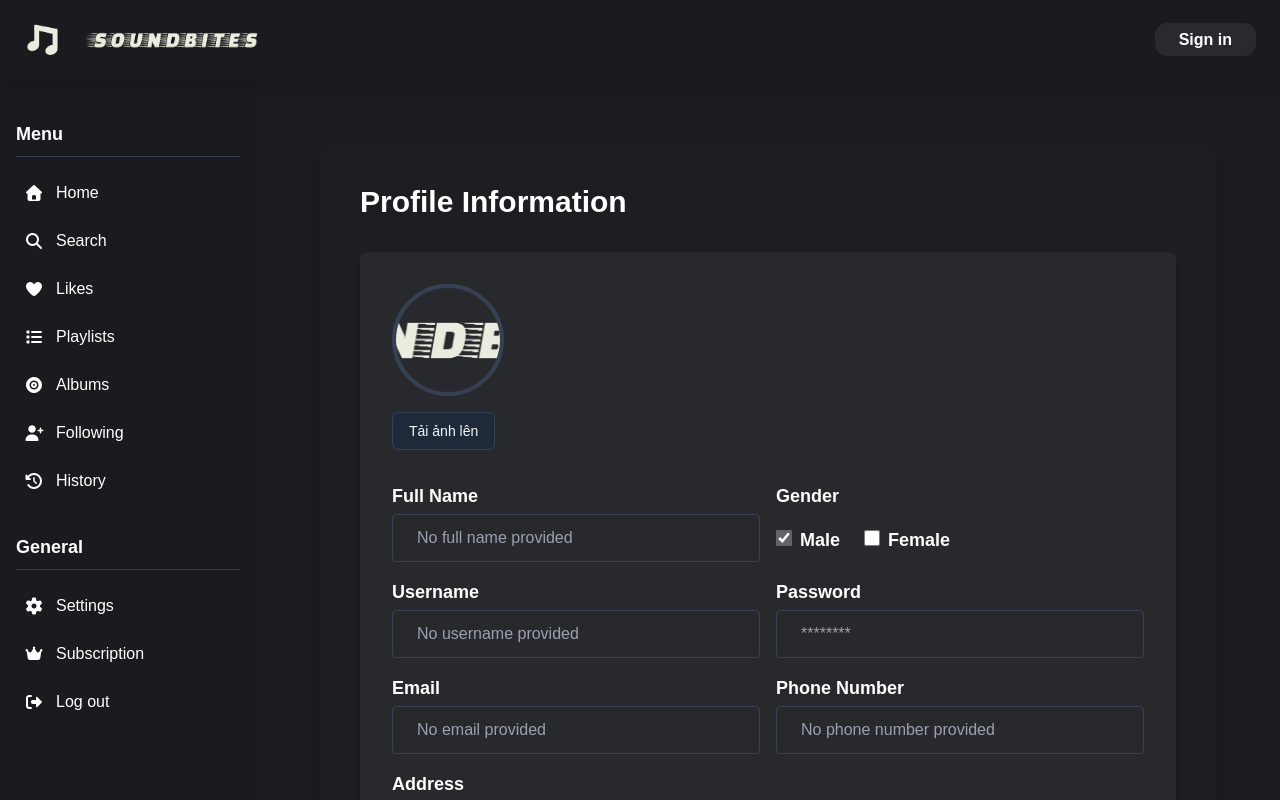
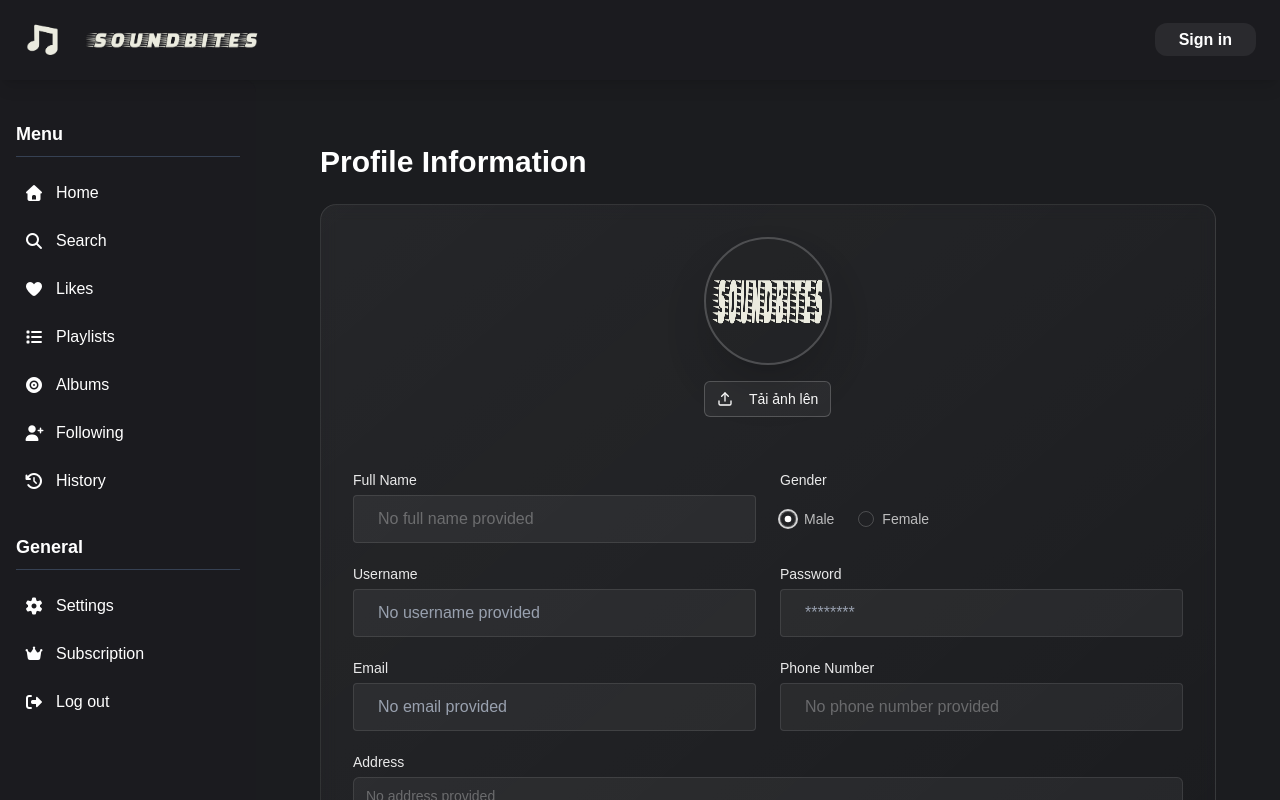
Before and after one commit to Thangdes/IE104, a React (Vite) app in the folder SoundBites/: page /profile in a window 1280 px wide. Shown: the top 800 px of the page. Built offline with nearby package versions, Linux system fonts and the light colour scheme; no server answers.

Commit message:
Update profile

```diff
--- a/SoundBites/frontend/src/components/profile/Avatar.jsx
+++ b/SoundBites/frontend/src/components/profile/Avatar.jsx
@@ -11,18 +11,18 @@ export default function Avatar({ imageUrl = "/name.png", onSelectFile, loading =
     if (file && onSelectFile) onSelectFile(file);
   };
   return (
-    <div className="flex-shrink-0 flex flex-col items-center md:items-start w-full md:w-60">
-      <img src={imageUrl} alt="avatar" className="w-28 h-28 rounded-full object-cover mb-4 border-4 border-gray-700" />
+    <div className="relative group mb-4">
+      <span data-slot="avatar" className="flex size-10 shrink-0 overflow-hidden rounded-full w-32 h-32 relative border-2 border-white/20 shadow-2xl ">
+        <img data-slot="avatar-image" className="aspect-square size-full" alt="Profile" src={imageUrl} />
+      </span>
       <button
+        data-slot="button"
         onClick={openPicker}
         disabled={loading}
         aria-busy={loading}
-        className={`inline-flex items-center justify-center rounded-md px-4 py-2 text-sm font-medium transition-colors focus-visible:outline-none focus-visible:ring-2 focus-visible:ring-gray-400/40 border ${
-          loading
-            ? 'bg-gray-700 text-gray-300 border-gray-700 cursor-not-allowed'
-            : 'bg-gray-800 hover:bg-gray-700 text-gray-100 border-gray-700'
-        }`}
+        className="inline-flex items-center justify-center gap-2 whitespace-nowrap rounded-md text-sm font-medium disabled:pointer-events-none disabled:opacity-50 shrink-0 outline-none focus-visible:border-ring focus-visible:ring-ring/50 focus-visible:ring-[3px] aria-invalid:ring-destructive/20 dark:aria-invalid:ring-destructive/40 aria-invalid:border-destructive border text-foreground hover:text-accent-foreground dark:bg-input/30 dark:border-input dark:hover:bg-input/50 h-9 px-4 py-2 has-[>svg]:px-3 bg-white/5 border-white/20 hover:bg-white/10 hover:border-white/30 transition-all mt-4"
       >
+        <svg xmlns="http://www.w3.org/2000/svg" width="24" height="24" viewBox="0 0 24 24" fill="none" stroke="currentColor" strokeWidth="2" strokeLinecap="round" strokeLinejoin="round" className="lucide lucide-upload w-4 h-4 mr-2" aria-hidden="true"><path d="M12 3v12"></path><path d="m17 8-5-5-5 5"></path><path d="M21 15v4a2 2 0 0 1-2 2H5a2 2 0 0 1-2-2v-4"></path></svg>
         {loading ? 'Đang tải...' : 'Tải ảnh lên'}
       </button>
       <input ref={inputRef} type="file" accept="image/*" className="hidden" onChange={onChange} />
--- a/SoundBites/frontend/src/components/profile/AvatarUpload.jsx
+++ b/SoundBites/frontend/src/components/profile/AvatarUpload.jsx
@@ -4,7 +4,7 @@ export default function AvatarUpload({ imageUrl = "/name.png", onUpload }) {
   return (
     <div className="flex-shrink-0 flex flex-col items-center md:items-start w-full md:w-60">
       <img src={imageUrl} alt="avatar" className="w-28 h-28 rounded-full object-cover mb-4 border-4 border-gray-700" />
-      <button onClick={onUpload} className="px-4 py-2 bg-gray-800 text-white rounded">Tải ảnh lên</button>
+      <button onClick={onUpload} className="px-4 py-2 bg-gray-800 text-white rounded">Upload picture</button>
     </div>
   );
 }
--- a/SoundBites/frontend/src/components/profile/GenderField.jsx
+++ b/SoundBites/frontend/src/components/profile/GenderField.jsx
@@ -3,17 +3,57 @@ import Checkbox from "../ui/Checkbox";
 
 export default function GenderField({ gender, onChange }) {
     return (
-        <div>
-            <label className="block text-lg text-white mb-2 font-bold">Gender</label>
-            <div className="flex items-center gap-6 text-white">
-                <label className="flex items-center gap-2 text-white ">
-                    <Checkbox checked={gender === "male"} onChange={(v) => v && onChange("male")} />
-                    <span className="text-lg text-white mt-2 mb-1 font-semibold leading-none">Male</span>
-                </label>
-                <label className="flex items-center gap-2 text-white ">
-                    <Checkbox checked={gender === "female"} onChange={(v) => v && onChange("female")} />
-                    <span className="font text-lg text-white mt-2 mb-1 font-bold">Female</span>
-                </label>
+        <div className="space-y-2">
+            <label data-slot="label" className="flex items-center gap-2 text-sm leading-none font-medium select-none text-white/90">Gender</label>
+            <div role="radiogroup" aria-required="false" dir="ltr" data-slot="radio-group" className="flex gap-6 h-12 items-center" tabIndex={0} style={{ outline: 'none' }}>
+                <div className="flex items-center space-x-2">
+                    <button
+                        type="button"
+                        role="radio"
+                        aria-checked={gender === "male"}
+                        data-state={gender === "male" ? "checked" : "unchecked"}
+                        value="male"
+                        data-slot="radio-group-item"
+                        className={
+                            `text-primary focus-visible:border-ring focus-visible:ring-ring/50 aria-invalid:ring-destructive/20 dark:aria-invalid:ring-destructive/40 aria-invalid:border-destructive dark:bg-input/30 aspect-square size-4 shrink-0 rounded-full border shadow-xs transition-[color,box-shadow] outline-none focus-visible:ring-[3px] disabled:cursor-not-allowed disabled:opacity-50 border-white/20 ` +
+                            (gender === "male" ? "ring-2 ring-white/80" : "")
+                        }
+                        id="male"
+                        tabIndex={-1}
+                        onClick={() => onChange("male")}
+                    >
+                        {gender === "male" && (
+                            <span data-state="checked" data-slot="radio-group-indicator" className="relative flex items-center justify-center">
+                                <svg xmlns="http://www.w3.org/2000/svg" width="24" height="24" viewBox="0 0 24 24" fill="currentColor" stroke="none" strokeWidth="2" strokeLinecap="round" strokeLinejoin="round" className="lucide lucide-circle fill-primary absolute top-1/2 left-1/2 size-2 -translate-x-1/2 -translate-y-1/2"><circle cx="12" cy="12" r="10"></circle></svg>
+                            </span>
+                        )}
+                    </button>
+                    <label data-slot="label" htmlFor="male" className="flex items-center gap-2 text-sm leading-none font-medium select-none text-white/70 cursor-pointer">Male</label>
+                </div>
+                <div className="flex items-center space-x-2">
+                    <button
+                        type="button"
+                        role="radio"
+                        aria-checked={gender === "female"}
+                        data-state={gender === "female" ? "checked" : "unchecked"}
+                        value="female"
+                        data-slot="radio-group-item"
+                        className={
+                            `text-primary focus-visible:border-ring focus-visible:ring-ring/50 aria-invalid:ring-destructive/20 dark:aria-invalid:ring-destructive/40 aria-invalid:border-destructive dark:bg-input/30 aspect-square size-4 shrink-0 rounded-full border shadow-xs transition-[color,box-shadow] outline-none focus-visible:ring-[3px] disabled:cursor-not-allowed disabled:opacity-50 border-white/20 ` +
+                            (gender === "female" ? "ring-2 ring-white/80" : "")
+                        }
+                        id="female"
+                        tabIndex={-1}
+                        onClick={() => onChange("female")}
+                    >
+                        {gender === "female" && (
+                            <span data-state="checked" data-slot="radio-group-indicator" className="relative flex items-center justify-center">
+                                <svg xmlns="http://www.w3.org/2000/svg" width="24" height="24" viewBox="0 0 24 24" fill="currentColor" stroke="none" strokeWidth="2" strokeLinecap="round" strokeLinejoin="round" className="lucide lucide-circle fill-primary absolute top-1/2 left-1/2 size-2 -translate-x-1/2 -translate-y-1/2"><circle cx="12" cy="12" r="10"></circle></svg>
+                            </span>
+                        )}
+                    </button>
+                    <label data-slot="label" htmlFor="female" className="flex items-center gap-2 text-sm leading-none font-medium select-none text-white/70 cursor-pointer">Female</label>
+                </div>
             </div>
         </div>
     );
--- a/SoundBites/frontend/src/components/profile/ProfileForm.jsx
+++ b/SoundBites/frontend/src/components/profile/ProfileForm.jsx
@@ -2,7 +2,7 @@ import React from "react";
 import { Input } from "../ui/Input";
 import GenderField from "./GenderField";
 
-export default function ProfileForm({ form, onChange, onGenderChange }) {
+export default function ProfileForm({ form, onChange, onGenderChange, onSave }) {
     // Get actual user data from localStorage
     let user = null;
     try {
@@ -10,71 +10,93 @@ export default function ProfileForm({ form, onChange, onGenderChange }) {
     } catch {}
 
     return (
-        <div className="flex-1">
-            <div className="grid grid-cols-1 md:grid-cols-2 gap-4">
-                <div>
-                    <label className="block text-lg text-white mb-1 font-bold">Full Name</label>
+        <div className="space-y-6">
+            <div className="grid grid-cols-1 md:grid-cols-2 gap-6">
+                <div className="space-y-2">
+                    <label data-slot="label" htmlFor="fullname" className="flex items-center gap-2 text-sm leading-none font-medium select-none text-white/90">Full Name</label>
                     <Input
+                        id="fullname"
                         name="fullName"
                         value={form.fullName}
                         onChange={onChange}
                         placeholder={user?.fullName || "No full name provided"}
+                        className="bg-white/5 border-white/10 focus:border-white/30 focus:bg-white/10 placeholder:text-white/30 h-12"
                     />
                 </div>
-
+                <div className="space-y-2">
                     <GenderField gender={form.gender} onChange={onGenderChange} />
-
-                <div>
-                    <label className="block text-lg text-white mb-1 font-bold">Username</label>
+                </div>
+            </div>
+            <div className="grid grid-cols-1 md:grid-cols-2 gap-6">
+                <div className="space-y-2">
+                    <label data-slot="label" htmlFor="username" className="flex items-center gap-2 text-sm leading-none font-medium select-none text-white/90">Username</label>
                     <Input
+                        id="username"
                         name="username"
                         value={form.username}
                         onChange={onChange}
                         placeholder={user?.username || "No username provided"}
+                        className="bg-white/5 border-white/10 focus:border-white/30 focus:bg-white/10 h-12"
                     />
                 </div>
-
-                <div>
-                    <label className="block text-lg text-white mb-1 font-bold">Password</label>
+                <div className="space-y-2">
+                    <label data-slot="label" htmlFor="password" className="flex items-center gap-2 text-sm leading-none font-medium select-none text-white/90">Password</label>
                     <Input
+                        id="password"
                         type="password"
                         name="password"
                         value={form.password}
                         onChange={onChange}
                         placeholder="********"
+                        className="bg-white/5 border-white/10 focus:border-white/30 focus:bg-white/10 h-12"
                     />
                 </div>
-
-                <div>
-                    <label className="block text-lg text-white mb-1 font-bold">Email</label>
+            </div>
+            <div className="grid grid-cols-1 md:grid-cols-2 gap-6">
+                <div className="space-y-2">
+                    <label data-slot="label" htmlFor="email" className="flex items-center gap-2 text-sm leading-none font-medium select-none text-white/90">Email</label>
                     <Input
+                        id="email"
+                        type="email"
                         name="email"
                         value={form.email}
                         onChange={onChange}
                         placeholder={user?.email || "No email provided"}
+                        className="bg-white/5 border-white/10 focus:border-white/30 focus:bg-white/10 h-12"
                     />
                 </div>
-
-                <div>
-                    <label className="block text-lg text-white mb-1 font-bold">Phone Number</label>
+                <div className="space-y-2">
+                    <label data-slot="label" htmlFor="phone" className="flex items-center gap-2 text-sm leading-none font-medium select-none text-white/90">Phone Number</label>
                     <Input
+                        id="phone"
                         name="phone"
                         value={form.phone}
                         onChange={onChange}
                         placeholder="No phone number provided"
+                        className="bg-white/5 border-white/10 focus:border-white/30 focus:bg-white/10 placeholder:text-white/30 h-12"
                     />
                 </div>
-
-                <div className="md:col-span-2">
-                    <label className="block text-lg text-white mb-1 font-bold">Address</label>
+            </div>
+            <div className="space-y-2">
+                <label data-slot="label" htmlFor="address" className="flex items-center gap-2 text-sm leading-none font-medium select-none text-white/90">Address</label>
                 <textarea
+                    id="address"
                     name="address"
                     value={form.address}
                     onChange={onChange}
                     placeholder="No address provided"
-                        className="w-full border border-gray-700 rounded px-6 py-3 text-[16px] text-white placeholder-gray-400 leading-snug transition-colors duration-300 hover:border-[#FFFFFF] focus:border-[#FFFFFF] focus:outline-none"
+                    rows={3}
+                    className="focus-visible:border-ring focus-visible:ring-ring/50 aria-invalid:ring-destructive/20 dark:aria-invalid:ring-destructive/40 aria-invalid:border-destructive dark:bg-input/30 flex field-sizing-content min-h-16 w-full rounded-md border px-3 py-2 text-base outline-none focus-visible:ring-[3px] disabled:cursor-not-allowed disabled:opacity-50 md:text-sm bg-white/5 border-white/10 focus:border-white/30 focus:bg-white/10 placeholder:text-white/30 resize-none transition-all"
                 />
             </div>
+            <div className="flex justify-end pt-4">
+                <button
+                    data-slot="button"
+                    onClick={onSave}
+                    className="inline-flex items-center justify-center gap-2 whitespace-nowrap rounded-md text-sm font-medium disabled:pointer-events-none disabled:opacity-50 [&_svg]:pointer-events-none [&_svg:not([class*='size-'])]:size-4 shrink-0 [&_svg]:shrink-0 outline-none focus-visible:border-ring focus-visible:ring-ring/50 focus-visible:ring-[3px] aria-invalid:ring-destructive/20 dark:aria-invalid:ring-destructive/40 aria-invalid:border-destructive py-2 has-[>svg]:px-3 bg-white text-black hover:bg-white/90 px-8 h-12 shadow-lg shadow-white/20 transition-all"
+                >
+                    Save changes
+                </button>
             </div>
         </div>
     );
--- a/SoundBites/frontend/src/pages/Profile.jsx
+++ b/SoundBites/frontend/src/pages/Profile.jsx
@@ -177,36 +177,18 @@ function Profile() {
 
     return (
         <div className="flex justify-center items-center min-h-[640px] px-6 py-10">
-            <div
-                className="form-container bg-[#1e1e23]/80 rounded-xl p-10 shadow-lg w-full max-w-4xl"
-            >
+            <div className="w-full max-w-4xl">
                 <ActionButtons onDelete={handleDeleteAccount} onLogout={handleLogout} />
-
-                <div className="mt-8">
-                    {/* Form Section */}
-                    <div className="bg-white/5 p-8 rounded-lg shadow-md">
-                        {/* Avatar on top */}
-                        <div className="flex justify-center md:justify-start mb-8">
+                <div className="bg-gradient-to-br from-white/5 to-white/0 rounded-2xl border border-white/10 p-8 backdrop-blur-sm">
+                    <div className="flex flex-col items-center mb-10">
                         <Avatar imageUrl={avatarUrl || "/name.png"} onSelectFile={handleAvatarFile} loading={uploadingAvatar} />
                     </div>
-
-                        {/* Profile fields */}
                     <ProfileForm
                         form={form}
                         onChange={handleChange}
                         onGenderChange={handleGenderChange}
+                        onSave={handleSave}
                     />
-
-                        {/* Save Button */}
-                        <div className="flex justify-end mt-10">
-                            <button
-                                onClick={handleSave}
-                                className="bg-white text-[#1b1b1f] font-semibold text-lg leading-[22px] px-10 py-3 rounded-[12px] transition-all duration-300 hover:bg-[#626267] hover:text-[#FEFEFE] hover:scale-[1.05]"
-                            >
-                                Save changes
-                            </button>
-                        </div>
-                    </div>
                 </div>
             </div>
         </div>
```
Lines whose indentation alone changed are shown as unchanged.
